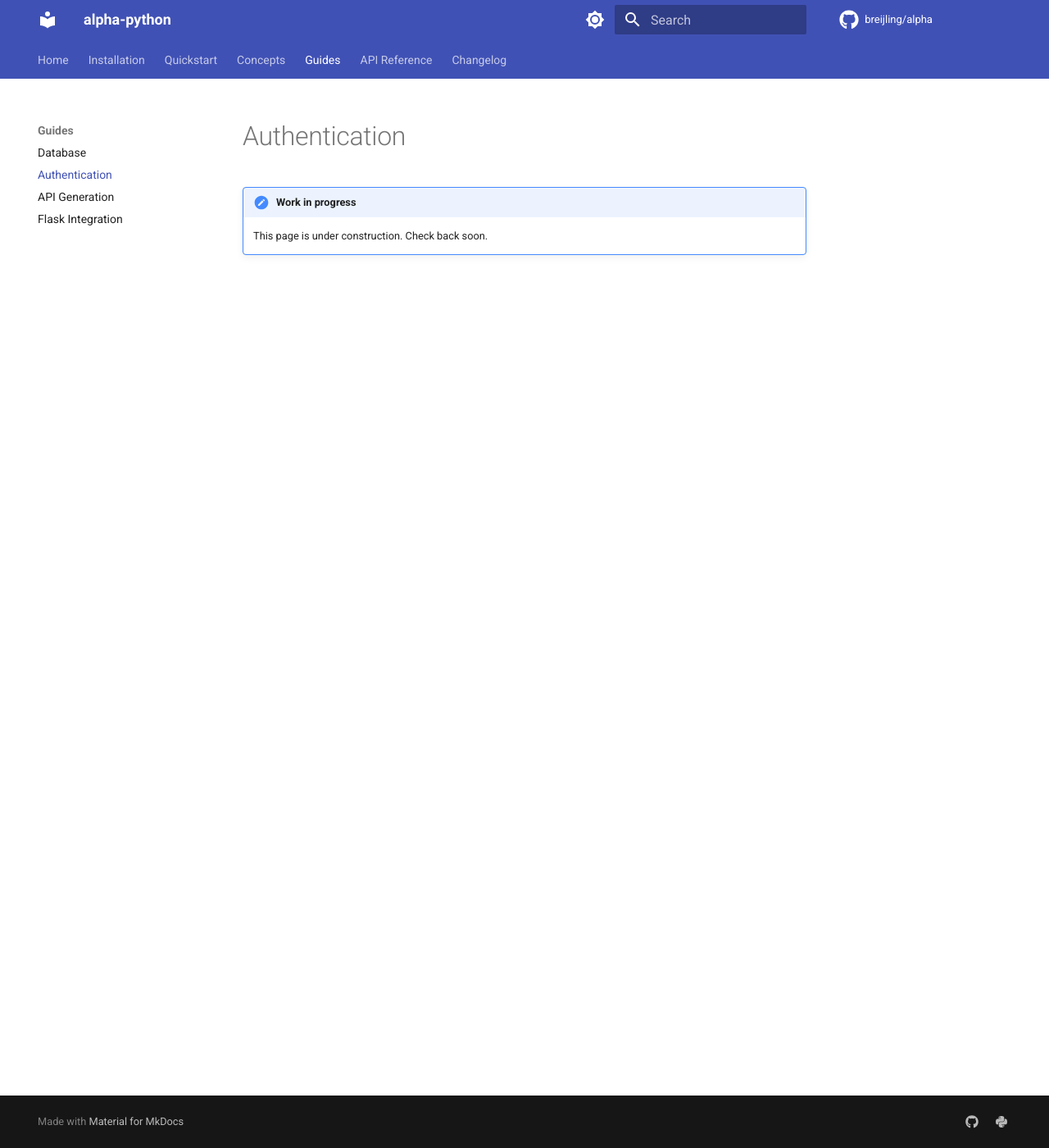
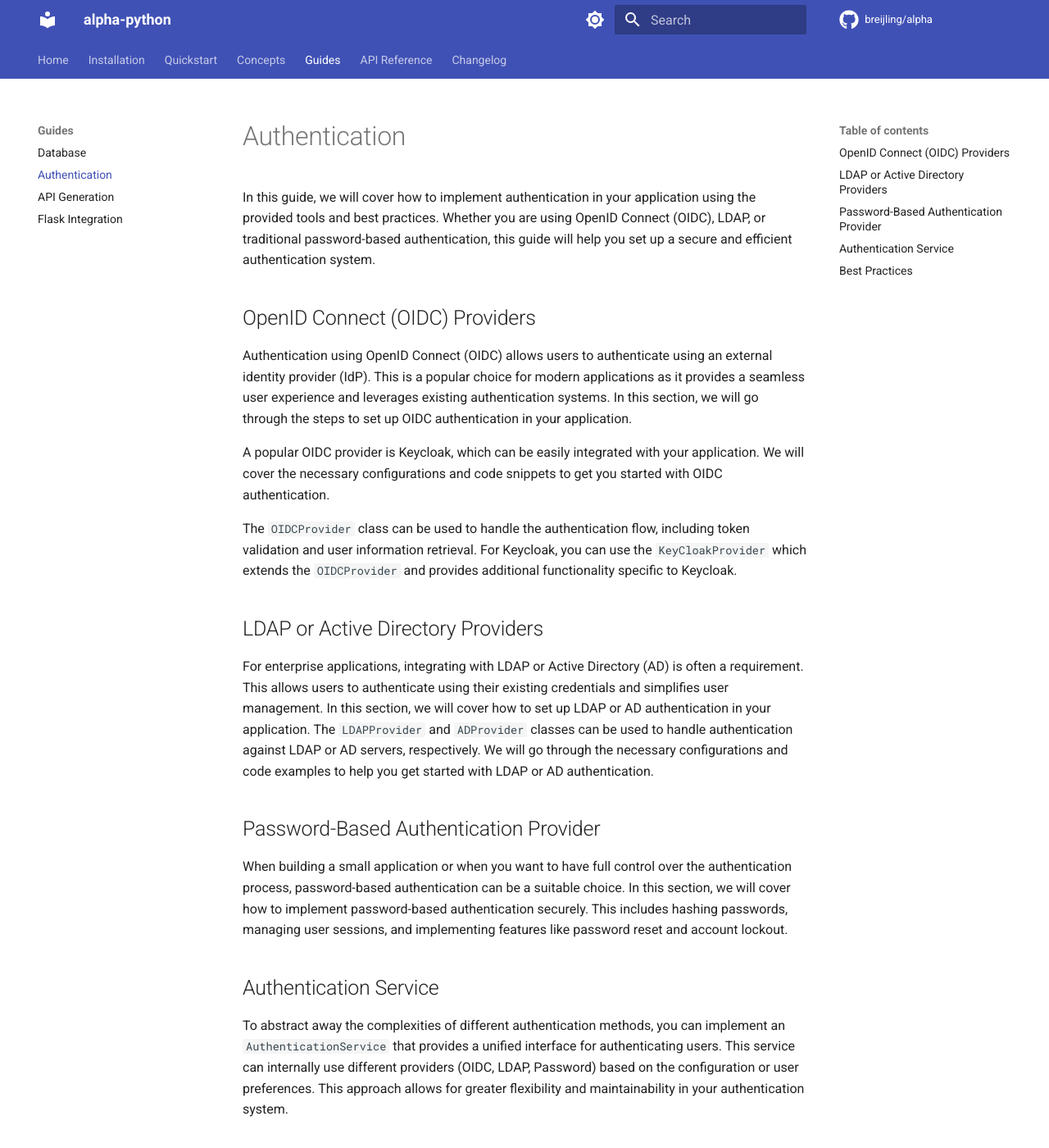
Before and after one commit to BReijling/alpha, an MkDocs documentation site: the page built from docs/guides/authentication.md, in a window 1280 px wide and 1400 px high. Shown: the whole window at 82% size. Built offline with MkDocs 1.6.1 and Material for MkDocs 9.7.7, drawn with Linux system fonts in a browser that asks for light colours; comment, search, counter and statistics services are not loaded.

Commit message:
docs(Docs): add authentication page

```diff
--- a/docs/guides/authentication.md
+++ b/docs/guides/authentication.md
@@ -1,4 +1,25 @@
 # Authentication
 
-!!! note "Work in progress"
-    This page is under construction. Check back soon.
+In this guide, we will cover how to implement authentication in your application using the provided tools and best practices. Whether you are using OpenID Connect (OIDC), LDAP, or traditional password-based authentication, this guide will help you set up a secure and efficient authentication system.
+
+## OpenID Connect (OIDC) Providers
+
+Authentication using OpenID Connect (OIDC) allows users to authenticate using an external identity provider (IdP). This is a popular choice for modern applications as it provides a seamless user experience and leverages existing authentication systems. In this section, we will go through the steps to set up OIDC authentication in your application.
+
+A popular OIDC provider is Keycloak, which can be easily integrated with your application. We will cover the necessary configurations and code snippets to get you started with OIDC authentication.
+
+The `OIDCProvider` class can be used to handle the authentication flow, including token validation and user information retrieval. For Keycloak, you can use the `KeyCloakProvider` which extends the `OIDCProvider` and provides additional functionality specific to Keycloak.
+
+## LDAP or Active Directory Providers
+
+For enterprise applications, integrating with LDAP or Active Directory (AD) is often a requirement. This allows users to authenticate using their existing credentials and simplifies user management. In this section, we will cover how to set up LDAP or AD authentication in your application. The `LDAPProvider` and `ADProvider` classes can be used to handle authentication against LDAP or AD servers, respectively. We will go through the necessary configurations and code examples to help you get started with LDAP or AD authentication.
+
+## Password-Based Authentication Provider
+
+When building a small application or when you want to have full control over the authentication process, password-based authentication can be a suitable choice. In this section, we will cover how to implement password-based authentication securely. This includes hashing passwords, managing user sessions, and implementing features like password reset and account lockout.
+
+## Authentication Service
+
+To abstract away the complexities of different authentication methods, you can implement an `AuthenticationService` that provides a unified interface for authenticating users. This service can internally use different providers (OIDC, LDAP, Password) based on the configuration or user preferences. This approach allows for greater flexibility and maintainability in your authentication system.
+
+## Best Practices
```
